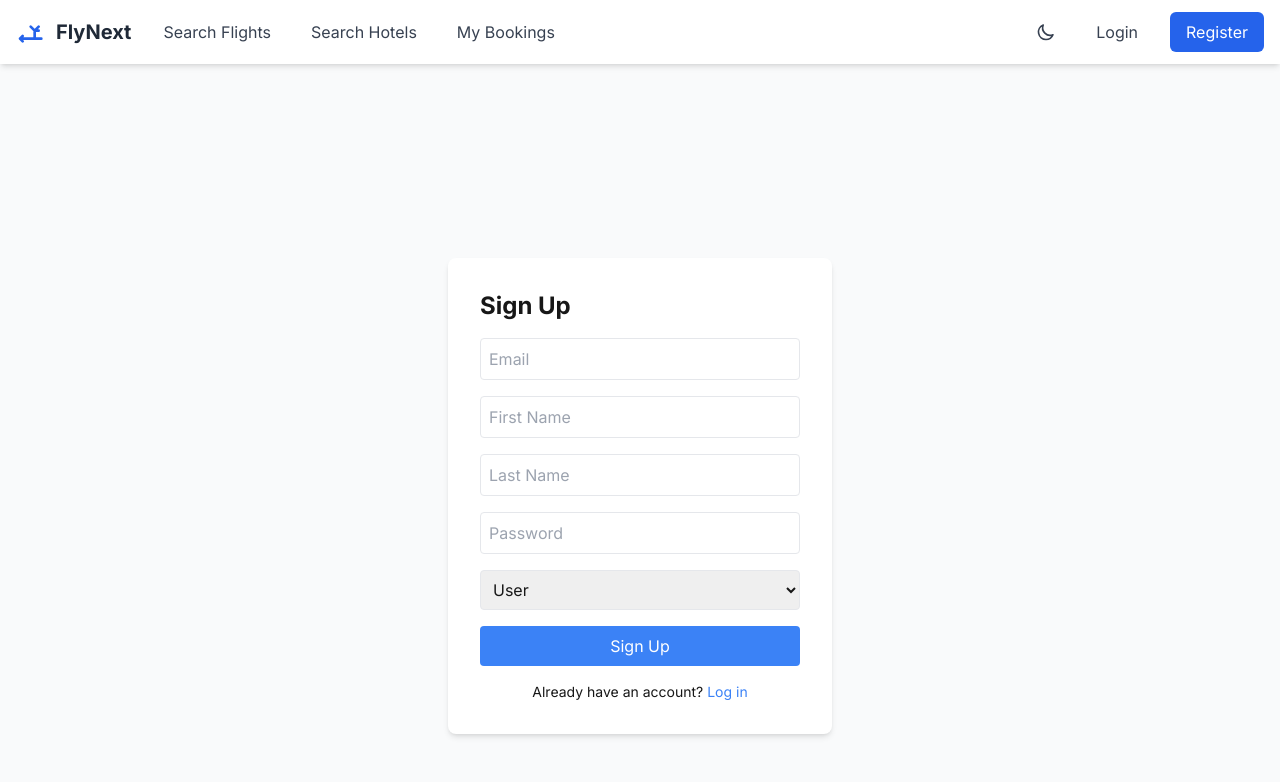
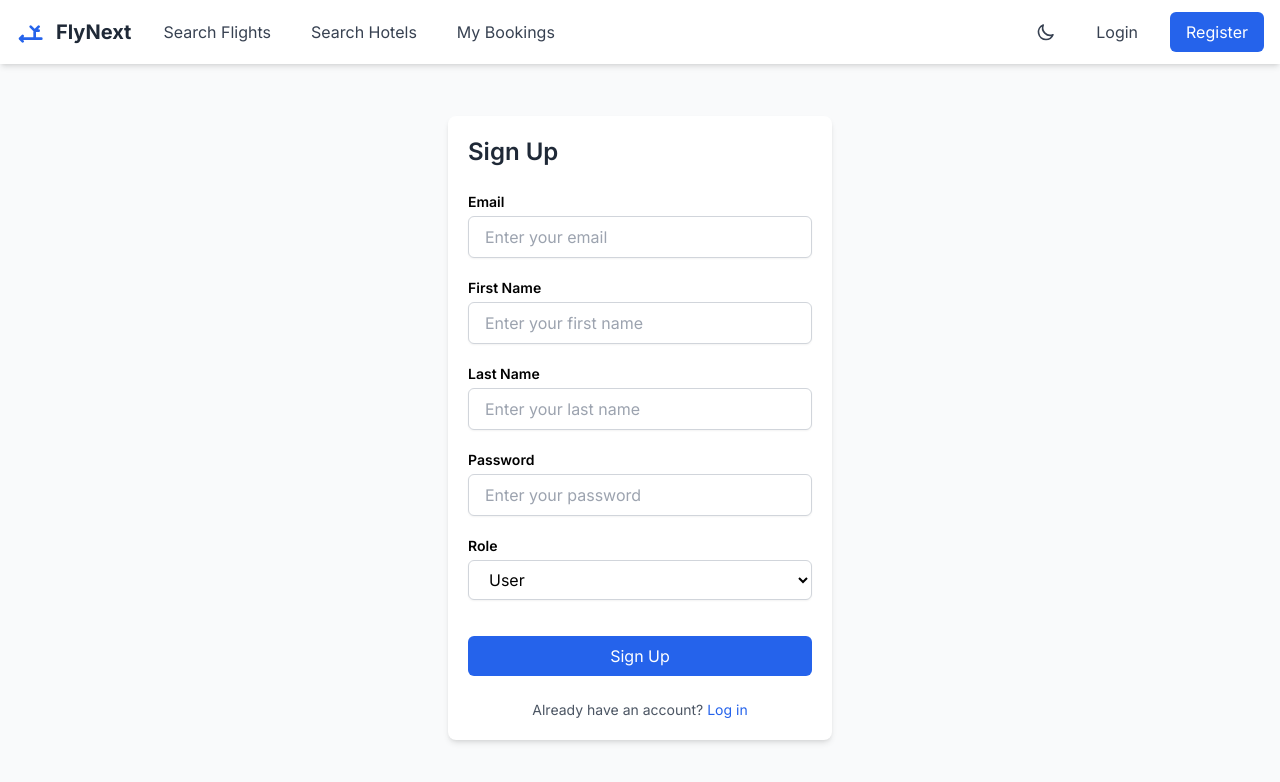
Before and after one commit to rudyarb/FlyNext, a Next.js app: page /users/signup in a window 1280 px wide. Shown: the top 782 px of the page. Built offline with nearby package versions, Linux system fonts and the light colour scheme.

Commit message:
Fixed navbar to update for login and restyled signup + login

```diff
--- a/src/app/api/users/login/route.js
+++ b/src/app/api/users/login/route.js
@@ -37,6 +37,7 @@ export async function POST(request) {
       id: user.id,
       email: user.email,
       role: user.role,
+      firstName: user.firstName,
     };
 
     // Generate the access and refresh tokens
--- a/src/app/components/Navbar.tsx
+++ b/src/app/components/Navbar.tsx
@@ -1,19 +1,14 @@
-import React from 'react';
-import Link from 'next/link';
-import Logo from './Logo';
-import DarkModeToggle from './DarkModeToggle';
+"use client";  // Mark this file as a client-side component
 
-interface NavbarProps {
-  userLoggedIn?: boolean;
-  userName?: string;
-  onLogout?: () => void;
-}
+import React from "react";
+import Link from "next/link";
+import Logo from "./Logo";
+import DarkModeToggle from "./DarkModeToggle";
+import { useAuth } from "@/context/AuthContext"; // Import useAuth hook
 
-const Navbar: React.FC<NavbarProps> = ({
-  userLoggedIn = false,
-  userName = '',
-  onLogout
-}) => {
+const Navbar: React.FC = () => {
+  const { isAuthenticated, userName, logout } = useAuth(); // Get authentication state from AuthContext
+
   return (
     <nav className="bg-white dark:bg-gray-800 text-gray-800 dark:text-white shadow-md">
       <div className="container mx-auto flex justify-between items-center px-4 py-3">
@@ -46,11 +41,11 @@ const Navbar: React.FC<NavbarProps> = ({
 
         <div className="flex items-center space-x-4">
           <DarkModeToggle />
-          {userLoggedIn ? (
+          {isAuthenticated ? (
             <>
               <span className="text-gray-600 dark:text-gray-300">Welcome, {userName}</span>
               <button
-                onClick={onLogout}
+                onClick={logout}
                 className="px-4 py-2 rounded-md bg-blue-600 text-white hover:bg-blue-700 dark:bg-blue-500 dark:hover:bg-blue-600"
               >
                 Logout
--- a/src/app/users/login/page.tsx
+++ b/src/app/users/login/page.tsx
@@ -1,10 +1,12 @@
-"use client";  // Client component needed for useState & useRouter
+"use client";
 
 import { useState } from "react";
 import { useRouter } from "next/navigation";
+import { useAuth } from "@/context/AuthContext"; // Import the auth context
 
 export default function AuthPage() {
   const router = useRouter();
+  const { login } = useAuth(); // Access the login function from AuthContext
   const [email, setEmail] = useState("");
   const [password, setPassword] = useState("");
   const [error, setError] = useState("");
@@ -26,48 +28,82 @@ export default function AuthPage() {
       }
 
       const data = await response.json();
-      localStorage.setItem("token", data.accessToken); // Store token
+      const { accessToken } = data;
 
-      // Redirect to the home page after login
-      router.push("/"); // Main page (front page) after login
+      // ✅ Store token
+      localStorage.setItem("token", accessToken);
+
+      // ✅ Extract firstName from JWT (without modifying API)
+      const decodedPayload = JSON.parse(atob(accessToken.split(".")[1]));
+      const userName = decodedPayload.firstName;
+
+      // ✅ Set the username and token in the AuthContext
+      login(accessToken, userName); // Update context
+
+      // ✅ Store userName in localStorage for persistence
+      localStorage.setItem("userName", userName);
+
+      // Redirect to home page after login
+      router.push("/");
     } catch (err) {
       setError("An error occurred. Please try again.");
     }
   };
 
   return (
-    <div className="flex flex-col items-center justify-center min-h-screen">
-      <div className="bg-white p-8 rounded-lg shadow-md w-96">
-        <h2 className="text-2xl font-bold mb-4">Login</h2>
-        {error && <p className="text-red-500">{error}</p>}
-        <form onSubmit={handleLogin} className="space-y-4">
+    <div className="container mx-auto px-4 py-8 max-w-7xl flex items-center justify-center">
+      <form onSubmit={handleLogin} className="space-y-8 mb-8 w-full sm:w-96 bg-white dark:bg-gray-800 p-8 rounded-lg shadow-md">
+        <h2 className="text-2xl font-semibold mb-4 text-gray-800 dark:text-white">Login</h2>
+
+        {error && <p className="text-red-500 mb-4">{error}</p>}
+
+        <div className="grid grid-cols-1 gap-8">
+          <div>
+            <label htmlFor="email" className="block text-sm font-semibold text-black dark:text-white mb-2">Email</label>
             <input
               type="email"
-            placeholder="Email"
-            className="w-full p-2 border rounded"
+              id="email"
               value={email}
               onChange={(e) => setEmail(e.target.value)}
               required
+              className="w-full px-4 py-2 bg-white dark:bg-gray-800 text-black dark:text-white border border-gray-300 dark:border-gray-600 rounded-md shadow-sm hover:border-blue-500 focus:outline-none focus:ring-2 focus:ring-blue-500"
+              placeholder="Enter your email"
             />
+          </div>
+
+          <div>
+            <label htmlFor="password" className="block text-sm font-semibold text-black dark:text-white mb-2">Password</label>
             <input
               type="password"
-            placeholder="Password"
-            className="w-full p-2 border rounded"
+              id="password"
               value={password}
               onChange={(e) => setPassword(e.target.value)}
               required
+              className="w-full px-4 py-2 bg-white dark:bg-gray-800 text-black dark:text-white border border-gray-300 dark:border-gray-600 rounded-md shadow-sm hover:border-blue-500 focus:outline-none focus:ring-2 focus:ring-blue-500"
+              placeholder="Enter your password"
             />
-          <button type="submit" className="w-full bg-blue-500 text-white py-2 rounded">
+          </div>
+
+          <button
+            type="submit"
+            className="mt-4 px-4 py-2 bg-blue-600 dark:bg-blue-500 text-white rounded-md w-full hover:bg-blue-700 dark:hover:bg-blue-600"
+          >
             Login
           </button>
-        </form>
-        <p className="mt-4 text-sm text-center">
+        </div>
+
+        <p className="mt-4 text-sm text-center text-gray-600 dark:text-gray-300">
           Don't have an account?{" "}
-          <span className="text-blue-500 cursor-pointer" onClick={() => router.push("/users/signup")}>
+          <span
+            className="text-blue-600 dark:text-blue-400 cursor-pointer"
+            onClick={() => router.push("/users/signup")}
+          >
             Sign up
           </span>
         </p>
-      </div>
+      </form>
     </div>
   );
+
+
 }
--- a/src/app/users/signup/page.tsx
+++ b/src/app/users/signup/page.tsx
@@ -36,62 +36,96 @@ export default function SignUpPage() {
   };
 
   return (
-    <div className="flex flex-col items-center justify-center min-h-screen">
-      <div className="bg-white p-8 rounded-lg shadow-md w-96">
-        <h2 className="text-2xl font-bold mb-4">Sign Up</h2>
-        {error && <p className="text-red-500">{error}</p>}
-        <form onSubmit={handleSignUp} className="space-y-4">
+    <div className="container mx-auto px-4 py-5 max-w-7xl flex items-center justify-center overflow-hidden">
+      <form onSubmit={handleSignUp} className="space-y-6 mb-0 w-full sm:w-96 bg-white dark:bg-gray-800 p-5 rounded-lg shadow-md">
+        <h2 className="text-2xl font-semibold mb-4 text-gray-800 dark:text-white">Sign Up</h2>
+
+        {error && <p className="text-red-500 mb-4">{error}</p>}
+
+        <div className="grid grid-cols-1 gap-5">
+          <div>
+            <label htmlFor="email" className="block text-sm font-semibold text-black dark:text-white mb-1">Email</label>
             <input
               type="email"
-            placeholder="Email"
-            className="w-full p-2 border rounded"
+              id="email"
               value={email}
               onChange={(e) => setEmail(e.target.value)}
               required
+              className="w-full px-4 py-2 bg-white dark:bg-gray-800 text-black dark:text-white border border-gray-300 dark:border-gray-600 rounded-md shadow-sm hover:border-blue-500 focus:outline-none focus:ring-2 focus:ring-blue-500"
+              placeholder="Enter your email"
             />
+          </div>
+
+          <div>
+            <label htmlFor="firstName" className="block text-sm font-semibold text-black dark:text-white mb-1">First Name</label>
             <input
               type="text"
-            placeholder="First Name"
-            className="w-full p-2 border rounded"
+              id="firstName"
               value={firstName}
               onChange={(e) => setFirstName(e.target.value)}
               required
+              className="w-full px-4 py-2 bg-white dark:bg-gray-800 text-black dark:text-white border border-gray-300 dark:border-gray-600 rounded-md shadow-sm hover:border-blue-500 focus:outline-none focus:ring-2 focus:ring-blue-500"
+              placeholder="Enter your first name"
             />
+          </div>
+
+          <div>
+            <label htmlFor="lastName" className="block text-sm font-semibold text-black dark:text-white mb-1">Last Name</label>
             <input
               type="text"
-            placeholder="Last Name"
-            className="w-full p-2 border rounded"
+              id="lastName"
               value={lastName}
               onChange={(e) => setLastName(e.target.value)}
               required
+              className="w-full px-4 py-2 bg-white dark:bg-gray-800 text-black dark:text-white border border-gray-300 dark:border-gray-600 rounded-md shadow-sm hover:border-blue-500 focus:outline-none focus:ring-2 focus:ring-blue-500"
+              placeholder="Enter your last name"
             />
+          </div>
+
+          <div>
+            <label htmlFor="password" className="block text-sm font-semibold text-black dark:text-white mb-1">Password</label>
             <input
               type="password"
-            placeholder="Password"
-            className="w-full p-2 border rounded"
+              id="password"
               value={password}
               onChange={(e) => setPassword(e.target.value)}
               required
+              className="w-full px-4 py-2 bg-white dark:bg-gray-800 text-black dark:text-white border border-gray-300 dark:border-gray-600 rounded-md shadow-sm hover:border-blue-500 focus:outline-none focus:ring-2 focus:ring-blue-500"
+              placeholder="Enter your password"
             />
+          </div>
+
+          <div>
+            <label htmlFor="role" className="block text-sm font-semibold text-black dark:text-white mb-1">Role</label>
             <select
+              id="role"
               value={role}
               onChange={(e) => setRole(e.target.value)}
-            className="w-full p-2 border rounded"
+              className="w-full px-4 py-2 bg-white dark:bg-gray-800 text-black dark:text-white border border-gray-300 dark:border-gray-600 rounded-md shadow-sm hover:border-blue-500 focus:outline-none focus:ring-2 focus:ring-blue-500"
             >
               <option value="USER">User</option>
               <option value="ADMIN">Admin</option>
             </select>
-          <button type="submit" className="w-full bg-blue-500 text-white py-2 rounded">
+          </div>
+
+          <button
+            type="submit"
+            className="mt-4 px-4 py-2 bg-blue-600 dark:bg-blue-500 text-white rounded-md w-full hover:bg-blue-700 dark:hover:bg-blue-600"
+          >
             Sign Up
           </button>
-        </form>
-        <p className="mt-4 text-sm text-center">
-          Already have an account?{" "}
-          <span className="text-blue-500 cursor-pointer" onClick={() => router.push("/users/login")}>
+        </div>
+
+        <p className="mt-4 text-sm text-center text-gray-600 dark:text-gray-300">
+          Already have an account? {" "}
+          <span
+            className="text-blue-600 dark:text-blue-400 cursor-pointer"
+            onClick={() => router.push("/users/login")}
+          >
             Log in
           </span>
         </p>
-      </div>
+      </form>
     </div>
   );
 }
--- a/src/context/AuthContext.tsx
+++ b/src/context/AuthContext.tsx
@@ -6,7 +6,8 @@ import { useRouter } from "next/navigation";
 interface AuthContextType {
   token: string | null;
   isAuthenticated: boolean;
-  login: (token: string) => void;
+  userName: string | null;
+  login: (token: string, userName: string) => void;
   logout: () => void;
 }
 
@@ -14,26 +15,37 @@ const AuthContext = createContext<AuthContextType | undefined>(undefined);
 
 export function AuthProvider({ children }: { children: React.ReactNode }) {
   const [token, setToken] = useState<string | null>(null);
+  const [userName, setUserName] = useState<string | null>(null);
   const router = useRouter();
 
   useEffect(() => {
     const savedToken = localStorage.getItem("token");
-    if (savedToken) setToken(savedToken);
+    const savedUserName = localStorage.getItem("userName");
+    if (savedToken) {
+      setToken(savedToken);
+    }
+    if (savedUserName) {
+      setUserName(savedUserName);
+    }
   }, []);
 
-  const login = (newToken: string) => {
+  const login = (newToken: string, newUserName: string) => {
     setToken(newToken);
+    setUserName(newUserName);
     localStorage.setItem("token", newToken);
+    localStorage.setItem("userName", newUserName);
   };
 
   const logout = () => {
     setToken(null);
+    setUserName(null);
     localStorage.removeItem("token");
-    router.push("/auth"); // Redirect to login page
+    localStorage.removeItem("userName");
+    router.push("/"); // Redirect to login page
   };
 
   return (
-    <AuthContext.Provider value={{ token, isAuthenticated: !!token, login, logout }}>
+    <AuthContext.Provider value={{ token, isAuthenticated: !!token, userName, login, logout }}>
       {children}
     </AuthContext.Provider>
   );
```
Also changed, not shown: src/app/layout.tsx (+3 -11 lines). Lines whose indentation alone changed are shown as unchanged.
